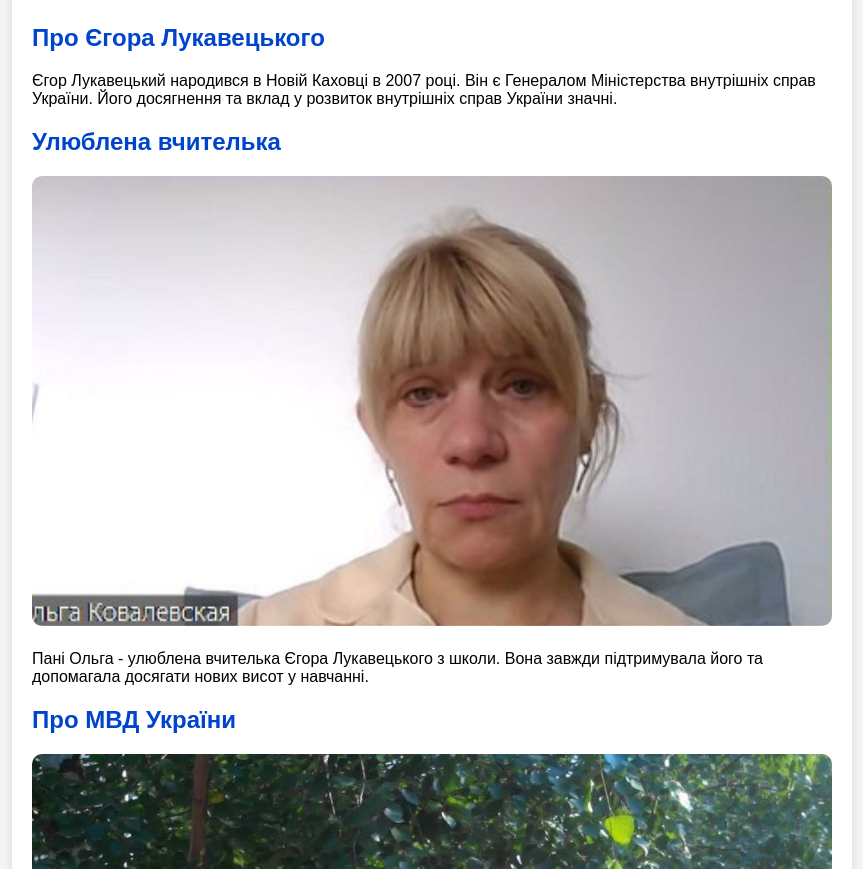
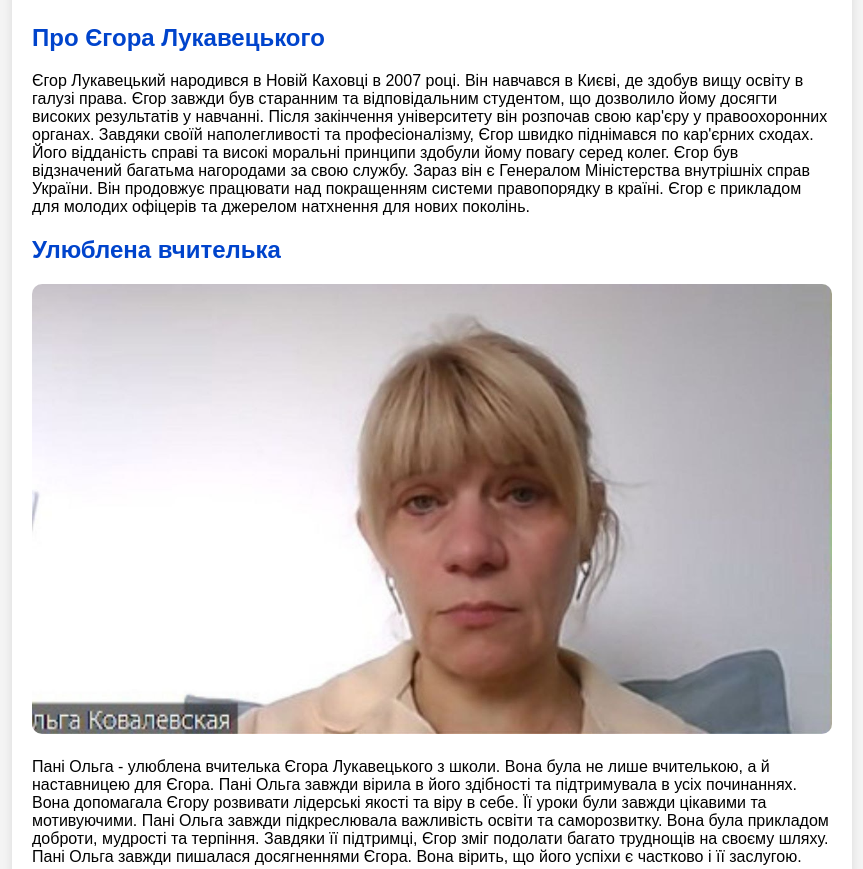
Before and after one commit to xsdew12345/yourusername.github.io, a plain HTML site: page index.html in a window 1280 px wide. Shown: the part 1454-2323 px from the top of the page, without its empty margins (208-1071 px from the left). Drawn offline with Linux system fonts and the light colour scheme.

Commit message:
Add files via upload

```diff
--- a/index.html
+++ b/index.html
@@ -29,7 +29,7 @@
             margin: 20px 0;
         }
         .photo img {
-            max-width: 100%;https://127.0.0.1:5500/index.html
+            max-width: 100%;
             height: auto;
             border-radius: 10px;
         }
@@ -51,13 +51,13 @@
         <img src="photo_2024-05-23_16-46-28.jpg" alt="Фото Єгора Лукавецького">
     </div>
     <h2 class="section-title">Про Єгора Лукавецького</h2>
-    <p>Єгор Лукавецький народився в Новій Каховці в 2007 році. Він є Генералом Міністерства внутрішніх справ України. Його досягнення та вклад у розвиток внутрішніх справ України значні.</p>
+    <p>Єгор Лукавецький народився в Новій Каховці в 2007 році. Він навчався в Києві, де здобув вищу освіту в галузі права. Єгор завжди був старанним та відповідальним студентом, що дозволило йому досягти високих результатів у навчанні. Після закінчення університету він розпочав свою кар'єру у правоохоронних органах. Завдяки своїй наполегливості та професіоналізму, Єгор швидко піднімався по кар'єрних сходах. Його відданість справі та високі моральні принципи здобули йому повагу серед колег. Єгор був відзначений багатьма нагородами за свою службу. Зараз він є Генералом Міністерства внутрішніх справ України. Він продовжує працювати над покращенням системи правопорядку в країні. Єгор є прикладом для молодих офіцерів та джерелом натхнення для нових поколінь.</p>
 
     <h2 class="section-title">Улюблена вчителька</h2>
     <div class="photo">
         <img src="photo_2024-01-25_20-05-42.jpg" alt="Фото Пані Ольги">
     </div>
-    <p>Пані Ольга - улюблена вчителька Єгора Лукавецького з школи. Вона завжди підтримувала його та допомагала досягати нових висот у навчанні.</p>
+    <p>Пані Ольга - улюблена вчителька Єгора Лукавецького з школи. Вона була не лише вчителькою, а й наставницею для Єгора. Пані Ольга завжди вірила в його здібності та підтримувала в усіх починаннях. Вона допомагала Єгору розвивати лідерські якості та віру в себе. Її уроки були завжди цікавими та мотивуючими. Пані Ольга завжди підкреслювала важливість освіти та саморозвитку. Вона була прикладом доброти, мудрості та терпіння. Завдяки її підтримці, Єгор зміг подолати багато труднощів на своєму шляху. Пані Ольга завжди пишалася досягненнями Єгора. Вона вірить, що його успіхи є частково і її заслугою.</p>
 
     <h2 class="section-title">Про МВД України</h2>
     <div class="photo">
```
